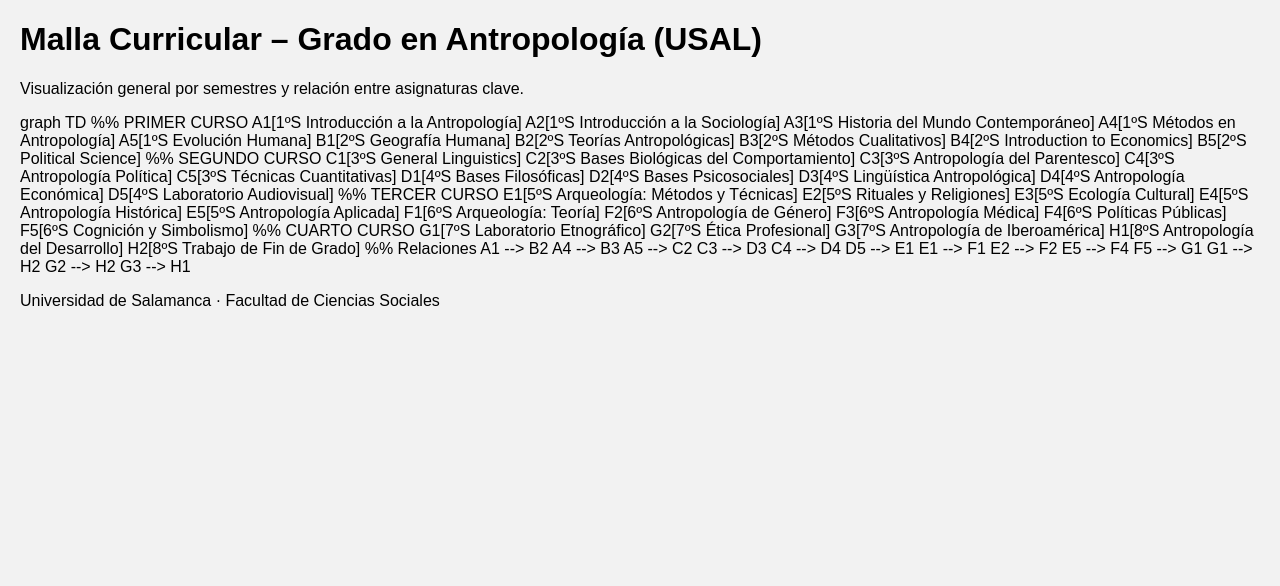
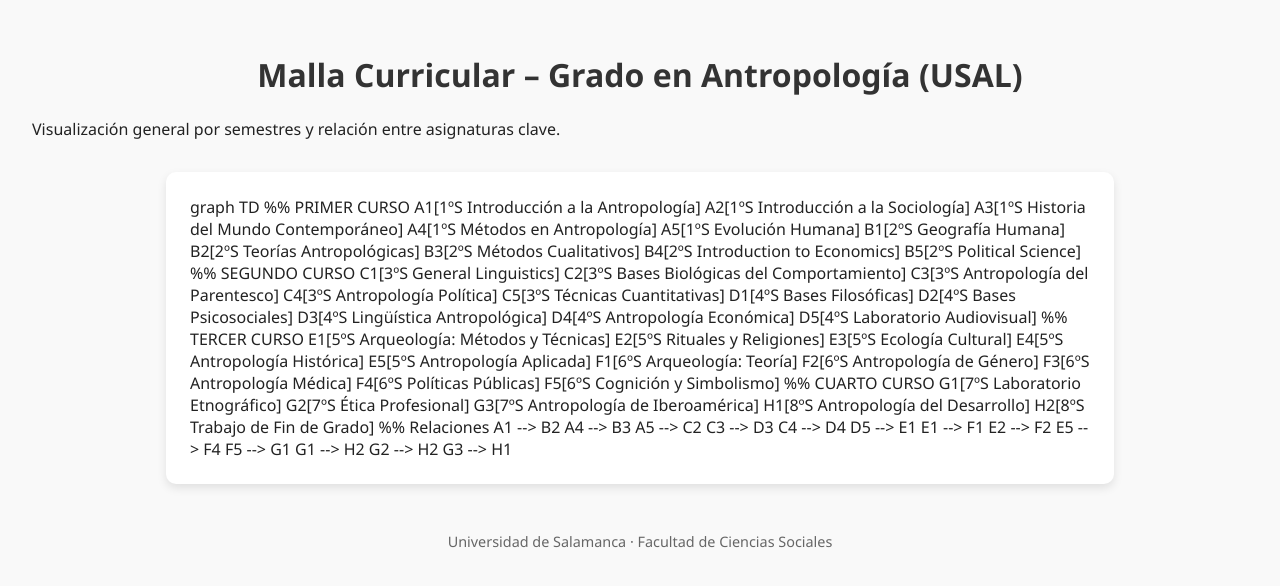
Before and after one commit to SummerCrayons/malla-antropolog-a-usal, a plain HTML site: page index.html in a window 1280 px wide. Drawn offline with Linux system fonts and the light colour scheme.

Commit message:
style.css

```diff
--- a/style.css
+++ b/style.css
@@ -1,22 +1,28 @@
 body {
-  font-family: Arial, sans-serif;
-  background: #f2f2f2;
-  margin: 20px;
+  font-family: 'Segoe UI', sans-serif;
+  background: #f9f9f9;
+  margin: 0;
+  padding: 2rem;
+  color: #222;
 }
 
-.semester {
-  background: white;
-  padding: 20px;
-  margin-bottom: 20px;
-  border-radius: 10px;
-  box-shadow: 0px 4px 8px rgba(0,0,0,0.1);
+h1 {
+  text-align: center;
+  color: #333;
 }
 
-.course {
-  margin-left: 1em;
+.mermaid {
+  background: #ffffff;
+  padding: 1.5rem;
+  border-radius: 10px;
+  margin: 2rem auto;
+  max-width: 900px;
+  box-shadow: 0 4px 10px rgba(0, 0, 0, 0.1);
 }
-.aprobado {
-  text-decoration: line-through;
-  color: green;
-  font-weight: bold;
+
+footer {
+  margin-top: 3rem;
+  text-align: center;
+  font-size: 0.9rem;
+  color: #666;
 }
```
